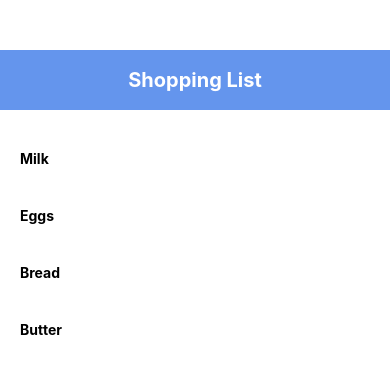
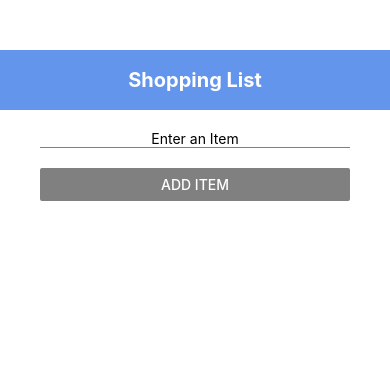
Before and after one commit to VS-PRAVIN/ForReactPractice, a React Native app: screen / in a window 390 px wide. Shown: the top 374 px of the page. Built offline with nearby package versions, Linux system fonts and the light colour scheme.

Commit message:
ShoppingList with Add and Delete function

```diff
--- /dev/null
+++ b/components/AddShoppingItem.js
@@ -0,0 +1,22 @@
+import {Text,View,TextInput,Button} from 'react-native' ;
+import {styles} from './components.styles';
+import {useState} from 'react';
+
+export const AddShoppingItem = ({addItem}) => {
+
+    const [item, setItem] = useState('');
+
+    const pressHandler = () => {
+        addItem(item);
+        setItem('');
+    }
+
+    return (
+        <View style={styles.addContainer}>
+            <TextInput placeholder='Enter an Item' style={styles.addInput}
+            value={item}
+            onChangeText={(text) => setItem(text)}/>
+            <Button title='Add Item' onPress={() => pressHandler(item)} color='gray'/>
+        </View>
+    )
+}
--- a/components/ShoppingList.js
+++ b/components/ShoppingList.js
@@ -1,20 +1,26 @@
-import {View,Text} from 'react-native';
-import { FlatList } from 'react-native-web';
-import {styles} from './components.styles';
+import { View, Text, TouchableOpacity } from 'react-native';
+import { Button, FlatList } from 'react-native-web';
+import { styles } from './components.styles';
+// import  MaterialIcons  from '@expo/vector-icons/MaterialIcons';
 
-export const ShoppingList = ({list}) => {
+
+export const ShoppingList = ({ list, deleteItem }) => {
     return (
         <FlatList
             data={list}
             keyExtractor={(item) => item.id}
-        itemSeparatorComponent={() => {
+            ItemSeparatorComponent={() => {
+                return <View style={styles.itemSeparator}></View>
+            }}
+            renderItem={({ item }) => {
                 return (
-                <View style={styles.itemSeparator}></View>
-            )
-        }}
-        renderItem={({item}) => {
-            return (
+                    <TouchableOpacity onPress={() => deleteItem(item)}>
+                        <View style={styles.ShoppingListContainer}>
                         <Text style={styles.ShoppingListItem}>{item.name}</Text>
+                        <Button title='Delete' onPress={() => deleteItem(item)} color='red'/>
+                        {/* <MaterialIcons name="delete" size={24} color="red" /> */}
+                        </View>
+                    </TouchableOpacity>
                 )
             }}
 
--- a/components/components.styles.js
+++ b/components/components.styles.js
@@ -16,11 +16,28 @@ export const styles = StyleSheet.create({
     fontWeight: 'bold',
     padding: 20,
   },
-    itemSeparator: {
+    itemSeparator : {
     height: 1,
     backgroundColor: 'lightgray',
   },
     flatlist: {
         paddingTop: 20,
+    },
+    addContainer: {
+        // padding: 20,
+        // backgroundColor: 'white',
+        marginHorizontal: 40,
+    },
+    addInput: {
+        borderBottomWidth: 1,
+        borderBottomColor: 'gray',
+        marginVertical: 20,
+        textAlign: 'center',
+    },
+    ShoppingListContainer: {
+        flexDirection: 'row',
+        alignItems: 'center',
+        justifyContent: 'space-between',
+        paddingRight: 20,
     }
 });
--- a/src/App.js
+++ b/src/App.js
@@ -1,24 +1,41 @@
-import {StatusBar} from 'expo-status-bar';
-import React,{useState} from 'react';
-import {Text,View } from 'react-native' ;
-import {styles} from './App.styles'
+import { StatusBar } from 'expo-status-bar';
+import React, { useState } from 'react';
+import { Text, View, Alert } from 'react-native';
+import { styles } from './App.styles'
 import { Header } from '../components/Header';
 import { ShoppingList } from '../components/ShoppingList';
+import { AddShoppingItem } from '../components/AddShoppingItem';
 
-export default function App(){
+export default function App() {
 
-  const [shoppingList, setShoppingList] = useState([
-    {id: 1, name: 'Milk'},
-    {id: 2, name: 'Eggs'},
-    {id: 3, name: 'Bread'},
-    {id: 4, name: 'Butter'},
-  ]);
+  const [shoppingList, setShoppingList] = useState([]);
+
+  const deleteItem = (item) => {
+    setShoppingList((prevList) => {
+      return prevList.filter((ListItem) => ListItem.id !== item.id)
+    })
+  }
+
+  const addItem = (itemName) => {
+    if (itemName.length === 0) {
+      Alert.alert("Alert", "Please enter an item name");
+      return;
+    }
+    const newItem = {
+      id: Math.random().toString(),
+      name: itemName,
+    }
+    setShoppingList((prevList) => {
+      return [...prevList, newItem]
+    })
+  }
 
   return (
-    <View style={styles.container}>
-      <StatusBar style="auto"/>
-      <Header/>
-      <ShoppingList list={shoppingList}/>
-    </View>
+      <View style={styles.container}>
+        <StatusBar style="auto" />
+        <Header />
+        <AddShoppingItem addItem={addItem} />
+        <ShoppingList list={shoppingList} deleteItem={deleteItem} />
+      </View>
   )
 }
```
Lines whose indentation alone changed are shown as unchanged.
